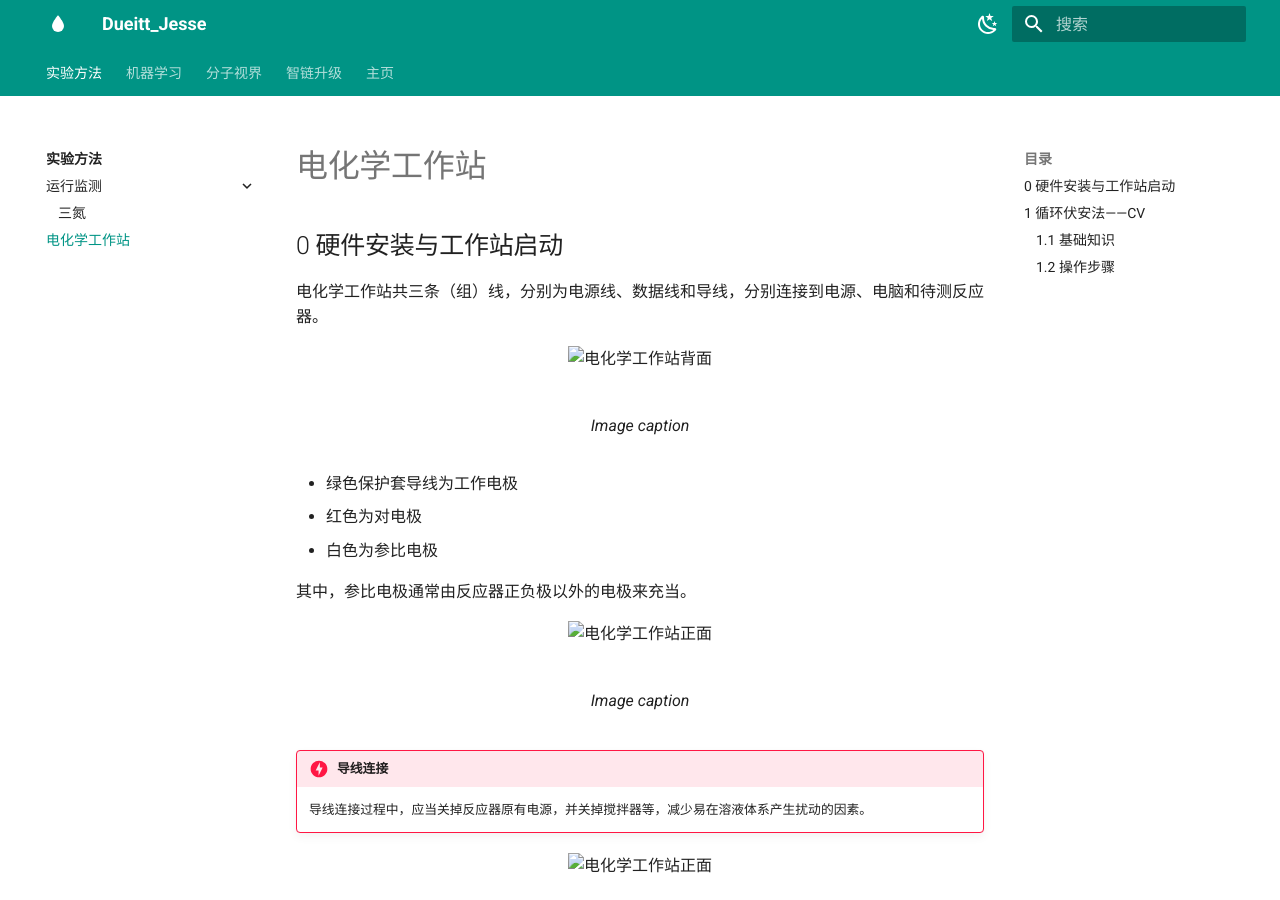
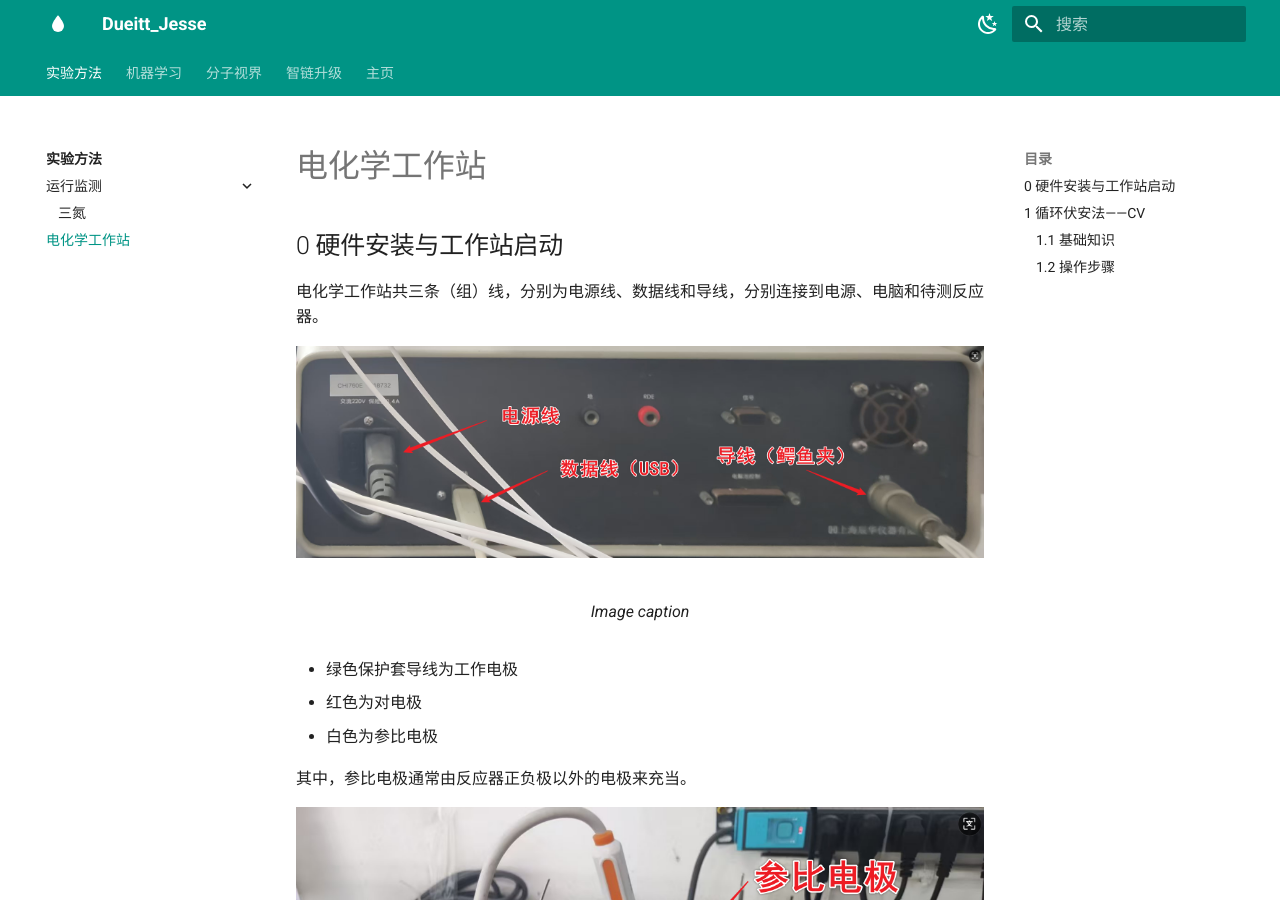
Before and after one commit to JesseHaoTian/HTBlog, an MkDocs documentation site: the page built from docs/1Experiment_Methods/Electrochemical_Workstation/Electrochemical_Workstation.md, in a window 1280 px wide and 900 px high. Built offline with MkDocs 1.6.1 and Material for MkDocs 9.7.7, drawn with Linux system fonts in a browser that asks for light colours.

Commit message:
2025-03-30_17:03:05 update

```diff
--- a/docs/1Experiment_Methods/Electrochemical_Workstation/Electrochemical_Workstation.md
+++ b/docs/1Experiment_Methods/Electrochemical_Workstation/Electrochemical_Workstation.md
@@ -5,7 +5,7 @@
 电化学工作站共三条（组）线，分别为电源线、数据线和导线，分别连接到电源、电脑和待测反应器。
 
 <figure markdown="span">
-  ![电化学工作站背面](1Experiment_Methods/Electrochemical_Workstation/Electrochemical_Workstation_Back.png)
+  ![电化学工作站背面](./Electrochemical_Workstation_Back.png)
   <figcaption>Image caption</figcaption>
 </figure>
 
@@ -16,7 +16,7 @@
 其中，参比电极通常由反应器正负极以外的电极来充当。
 
 <figure markdown="span">
-  ![电化学工作站正面](1Experiment_Methods/Electrochemical_Workstation/Electrochemical_Workstation_Wiring.png)
+  ![电化学工作站正面](./Electrochemical_Workstation_Wiring.png)
   <figcaption>Image caption</figcaption>
 </figure>
 
@@ -25,7 +25,7 @@
     导线连接过程中，应当关掉反应器原有电源，并关掉搅拌器等，减少易在溶液体系产生扰动的因素。
 
 <figure markdown="span">
-  ![电化学工作站正面](1Experiment_Methods/Electrochemical_Workstation/Electrochemical_Workstation_Front.png)
+  ![电化学工作站正面](./Electrochemical_Workstation_Front.png)
   <figcaption>Image caption</figcaption>
 </figure>
 
@@ -51,7 +51,7 @@
 
 蓝色参数应随实际需要改动，红色参数似乎不怎么改动，扫描速度和精度两个参数应当详细调整。其中，扫描次数似乎将扫描“一圈”记为两次。
 
-![CV 参数](1Experiment_Methods/Electrochemical_Workstation/Electrochemical_Workstation_CV_Parameters.png){align = right}
+![CV 参数](./Electrochemical_Workstation_CV_Parameters.png){align = right}
 
 观测结果
 
```
